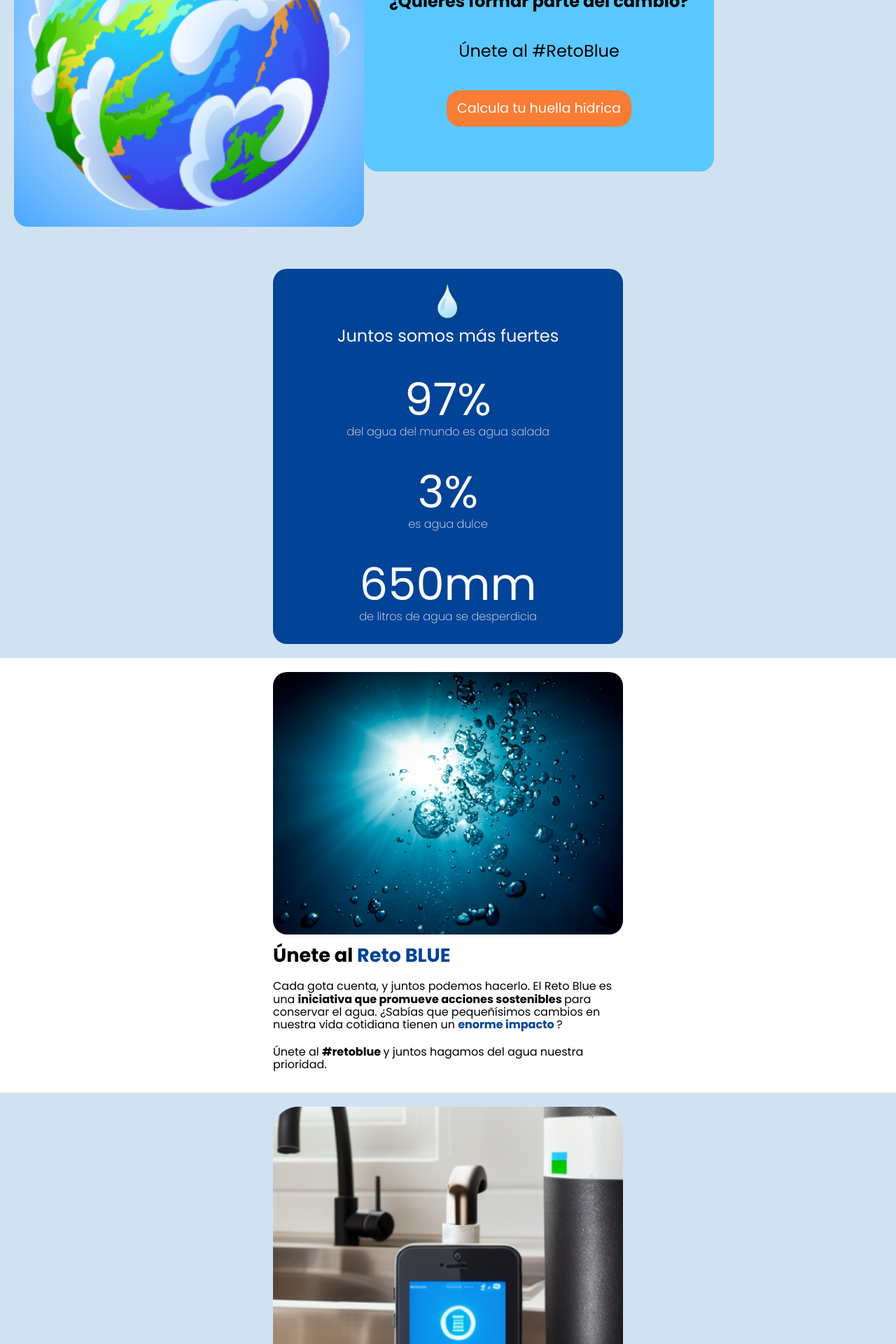
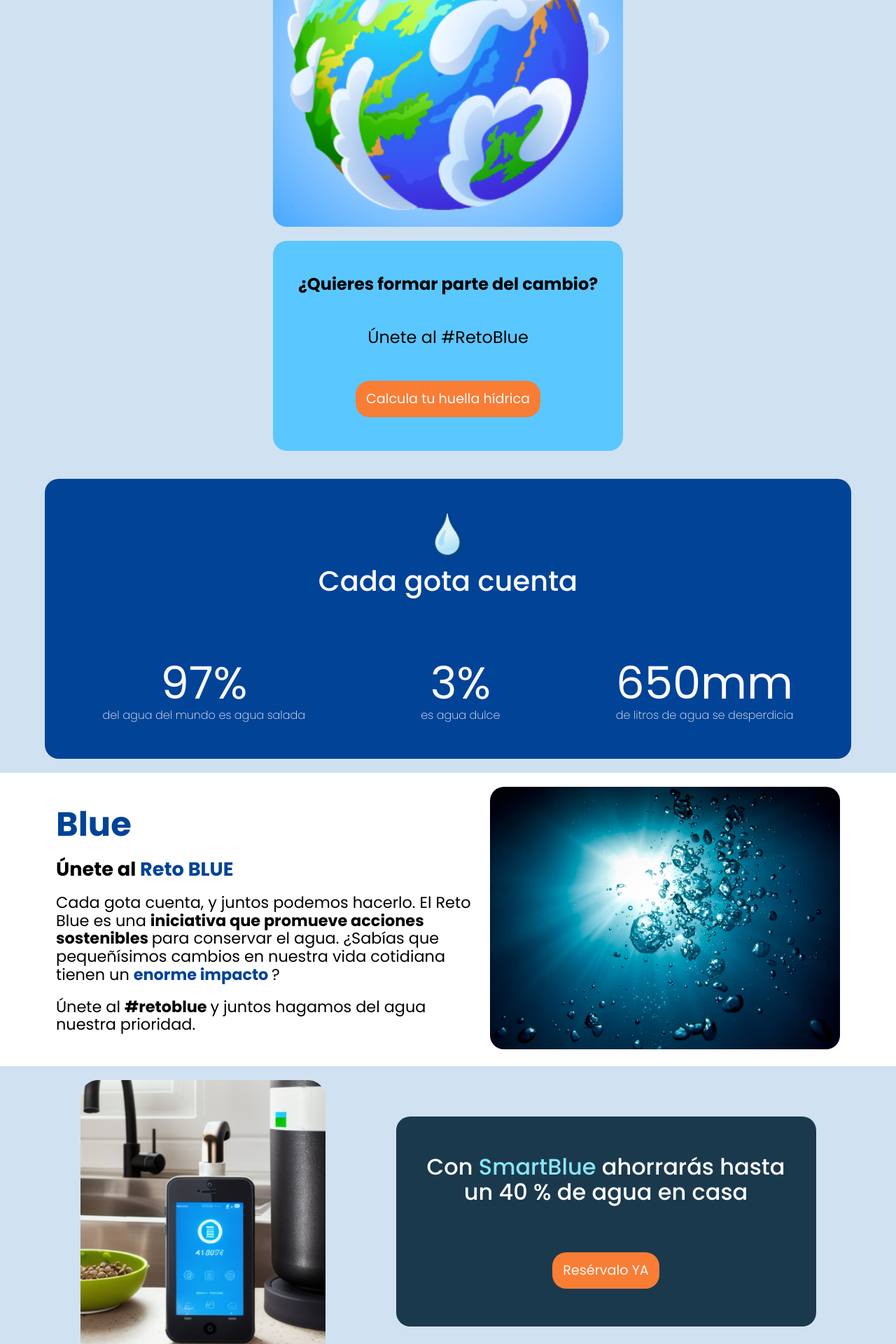
Before and after one commit to DREWiex/huelladelagua-front, a React (Vite) app: page / in a window 1280 px wide. Shown: the part 240-2160 px from the top of the page at 70% size. Built offline with nearby package versions, Linux system fonts and the light colour scheme; no server answers; a web font is replaced by a local one.

Commit message:
Mobile y 1200 casi terminado

```diff
--- a/src/home/Home.jsx
+++ b/src/home/Home.jsx
@@ -18,7 +18,9 @@
 
         <section className='home-first-section'>
 
-          <div className='home-first-section-img'>
+          <div className='home-first-section-container'>
+
+            <div className='home-first-section-item-one'>
 
               <img
                 src="/public/assets/imgs/home/planeta.png"
@@ -28,13 +30,15 @@
 
             </div>
 
-          <div className='home-first-section-container'>
+            <div className='home-first-section-item-two'>
 
               <p> <span> ¿Quieres formar parte del cambio? </span> </p>
 
               <p> Únete al #RetoBlue </p>
 
               <Link to='/quiz'> Calcula tu huella hídrica </Link>
+
+            </div>
 
           </div>
 
@@ -58,7 +62,7 @@
 
               </div>
 
-              <p> Juntos somos más fuertes </p>
+              <p> Cada gota cuenta </p>
 
             </div>
 
@@ -106,6 +110,8 @@
 
           <div className='home-third-section-container'>
 
+            <h2> Blue </h2>
+
             <h3> Únete al <span> Reto BLUE </span> </h3>
 
             <p> Cada gota cuenta, y juntos podemos hacerlo. El Reto Blue es una <strong> iniciativa que promueve acciones sostenibles </strong> para conservar el agua. ¿Sabías que pequeñísimos cambios en nuestra vida cotidiana tienen un <span> enorme impacto </span> ? </p>
@@ -120,7 +126,9 @@
 
         <section className='home-fourth-section'>
 
-          <div className='home-fourth-section-img'>
+          <div className='home-fourth-container'>
+
+            <div className='home-fourth-item-one'>
 
               <img
                 src="/public/assets/imgs/home/Producto1XL.png"
@@ -130,11 +138,13 @@
 
             </div>
 
-          <div className='home-fourth-section-bottom'>
+            <div className='home-fourth-item-two'>
 
               <p> Con <span> SmartBlue </span> ahorrarás hasta un 40 % de agua en casa </p>
 
               <Link to='/product'> Resérvalo YA </Link>
+
+            </div>
 
           </div>
 
--- a/src/home/styles/HomeAlt.css
+++ b/src/home/styles/HomeAlt.css
@@ -7,56 +7,67 @@
 
 .home-first-section {
     display: flex;
-    flex-direction: column;
-    align-items: center;
+    justify-content: center;
     width: 100%;
-    padding: 20px;
-    margin: 0 auto;
     background-color: #D0E2F1;
-}
-
-.home-first-section > * {
-    border-radius: 20px;
-}
-
-.home-first-section-img {
-    width: 100%;
-    max-width: 500px;
-    padding: 20px;
-    margin-bottom: 20px;
-    background: radial-gradient(#FFF, #48A7FF);
 }
 
 .home-first-section-container {
     display: flex;
     flex-direction: column;
     align-items: center;
-    justify-content: space-evenly;
+    width: 90%;
+    padding: 20px 0;
+}
+
+.home-first-section-item-one {
     width: 100%;
     max-width: 500px;
-    height: 300px;
+    padding: 20px;
+    margin-bottom: 20px;
+    border-radius: 20px;
+    background: radial-gradient(#FFF, #48A7FF);
+}
+
+.home-first-section-item-two {
+    display: flex;
+    flex-direction: column;
+    align-items: center;
+    justify-content: space-evenly;
+    width: 90%;
+    max-width: 500px;
     text-align: center;
-    padding: 20px;
-    background-color: #5BC7FF;
 }
 
 .home-first-section-container > * {
     margin-bottom: 20px;
 }
 
-.home-first-section-container p {
+.home-first-section-item-two {
+    display: flex;
+    flex-direction: column;
+    width: 100%;
+    height: 300px;
+    justify-content: space-evenly;
+    border-radius: 20px;
+    background-color: #5BC7FF;
+}
+
+.home-first-section-item-two p {
     font-size: 1.5rem;
 }
 
-.home-first-section-container p span {
+.home-first-section-item-two p span {
     font-weight: 700;
 }
 
-.home-first-section-container a {
+.home-first-section-item-two a {
     font-size: 1.2rem;
+    width: fit-content;
     height: fit-content;
     padding: 15px;
     border-radius: 20px;
+    margin: 0 auto;
     color: var(--white);
     background-color: #F97D35;
 }
@@ -68,22 +79,18 @@
     align-items: center;
     justify-content: center;
     width: 100%;
-    padding: 20px;
     margin: 0 auto;
     color: var(--white);
     background-color: #D0E2F1;
 }
 
-.home-second-section > * {
-    width: 100%;
-}
-
 .home-second-section-container {
     display: flex;
     flex-direction: column;
-    width: 100%;
+    width: 90%;
     max-width: 500px;
     border-radius: 20px;
+    margin-bottom: 20px;
     background-color: #014397;
 }
 
@@ -162,6 +169,10 @@
     margin: 10px 0;
 }
 
+.home-third-section-container h2 {
+    display: none;
+}
+
 .home-third-section-container h3 {
     font-size: 1.7rem;
 }
@@ -182,14 +193,20 @@
     background-color: #D0E2F1;
 }
 
-.home-fourth-section > * {
+.home-fourth-container {
+    display: flex;
+    flex-direction: column;
     width: 90%;
     max-width: 500px;
     margin: 0 auto;
+}
+
+.home-fourth-item-one {
+    width: 100%;
     border-radius: 20px;
 }
 
-.home-fourth-section-bottom {
+.home-fourth-item-two {
     display: flex;
     flex-direction: column;
     align-items: center;
@@ -197,25 +214,22 @@
     height: 300px;
     text-align: center;
     padding: 20px;
-    margin-top: 20px;
+    margin: 20px 0;
+    border-radius: 20px;
     color: #FFF;
     background-color: #1B394D;
 }
 
-.home-fourth-section-bottom > * {
-    margin: 10px 0;
-}
-
-.home-fourth-section-bottom p {
+.home-fourth-item-two p {
     font-size: 2rem;
     font-weight: 500;
 }
 
-.home-fourth-section-bottom p span {
+.home-fourth-item-two p span {
     color: #88E6F7;
 }
 
-.home-fourth-section-bottom a {
+.home-fourth-item-two a {
     font-size: 1.2rem;
     height: fit-content;
     padding: 15px;
@@ -234,54 +248,83 @@
 
 @media screen and (min-width:1200px) {
 
-    .home-first-section {
-        flex-direction: row;
+    /* FIRST SECTION */
+
+
+
+
+    /* SECOND SECTION */
+
+    .home-second-section-container {
+        justify-content: space-around;
+        width: 90%;
+        height: 400px;
+        max-width: 1200px;
     }
 
-    .home-first-section > * {
-        width: 100%;
-        border-radius: 20px;
+    .home-second-section-container > * {
+        margin: 10px 0;
     }
 
-    .home-first-section-img {
-        max-width: 500px;
-        padding: 20px;
-        margin-bottom: 20px;
-        background: radial-gradient(#FFF, #48A7FF);
+    .home-second-section-top div {
+        width: 50px;
     }
 
-    .home-first-section-container {
-        display: flex;
-        flex-direction: column;
-        align-items: center;
-        justify-content: space-evenly;
-        max-width: 500px;
-        height: 300px;
-        text-align: center;
-        padding: 20px;
-        background-color: #5BC7FF;
+    .home-second-section-top p {
+        font-size: 2.5rem;
+        font-weight: 500;
     }
 
-    .home-first-section-container > * {
-        margin-bottom: 20px;
+    .home-second-section-bottom {
+        flex-direction: row;
+        justify-content: space-around;
     }
 
-    .home-first-section-container p {
-        font-size: 1.5rem;
+    /* THIRD SECTION */
+
+    .home-third-section {
+        flex-direction: row-reverse;
+        align-items: center;
+        max-width: 1200px;
     }
 
-    .home-first-section-container p span {
-        font-weight: 700;
+    .home-third-section > * {
+        margin: 0 10px;
     }
 
-    .home-first-section-container a {
-        font-size: 1.2rem;
-        height: fit-content;
-        padding: 15px;
-        border-radius: 20px;
-        color: var(--white);
-        background-color: #F97D35;
+    .home-third-section-container {
+        justify-content: space-between;
+        max-width: 600px;
+        height: 100%;
+        border-radius: 0;
     }
 
+    .home-third-section-container h2 {
+        display: initial;
+        font-size: 3rem;
+        color: #014397;
+    }
+
+    .home-third-section-container p {
+        font-size: 1.4rem;
+    }
+
+    /* FOURTH SECTION */
+
+    .home-fourth-container {
+        flex-direction: row;
+        align-items: center;
+        justify-content: space-around;
+        max-width: 1200px;
+    }
+
+    .home-fourth-item-one {
+        max-width: 350px;
+    }
+
+    .home-fourth-item-two {
+        width: 100%;
+        max-width: 600px;
+    }
 
 } /* 1200px end */
```
Lines whose indentation alone changed are shown as unchanged.
